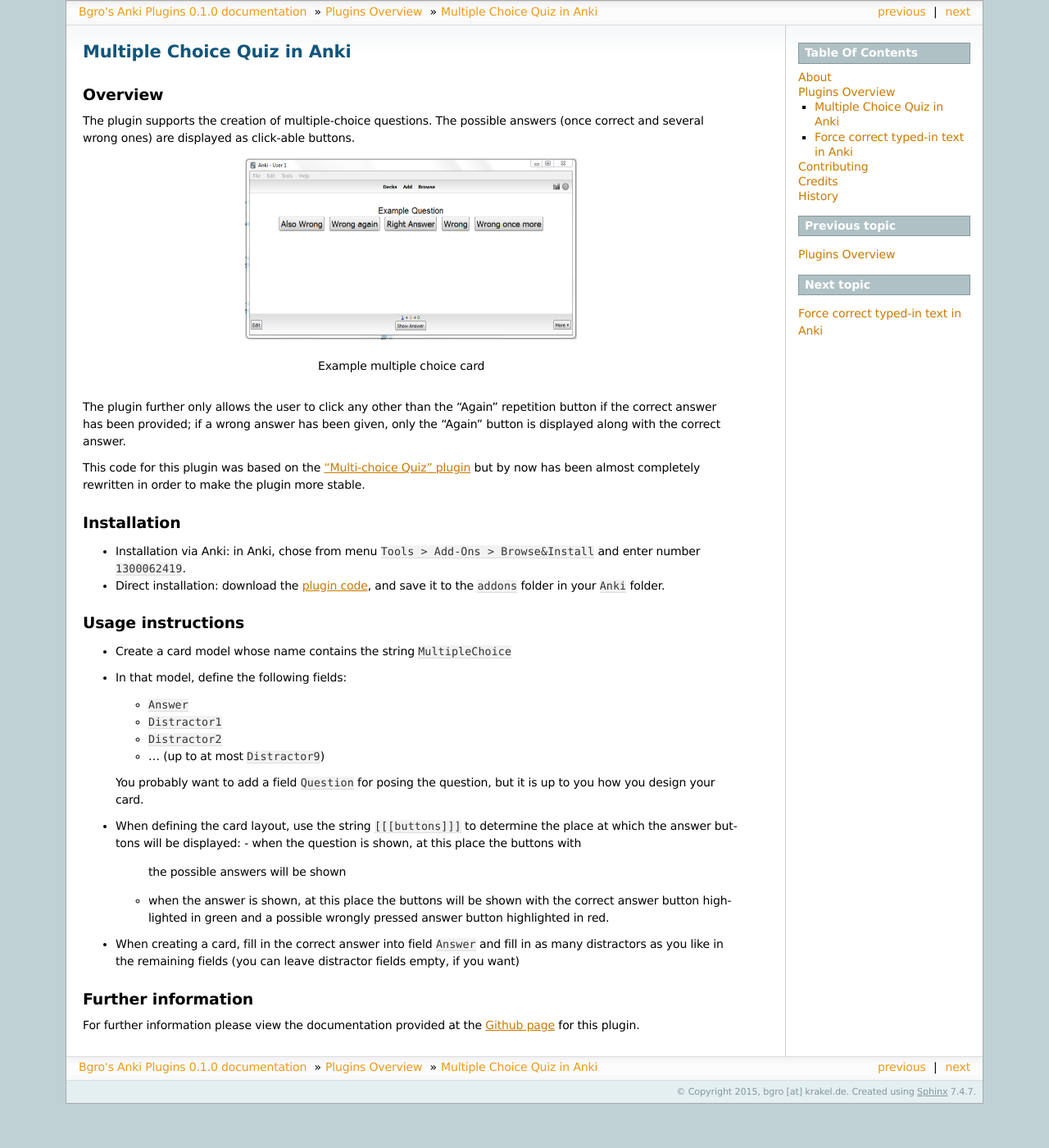
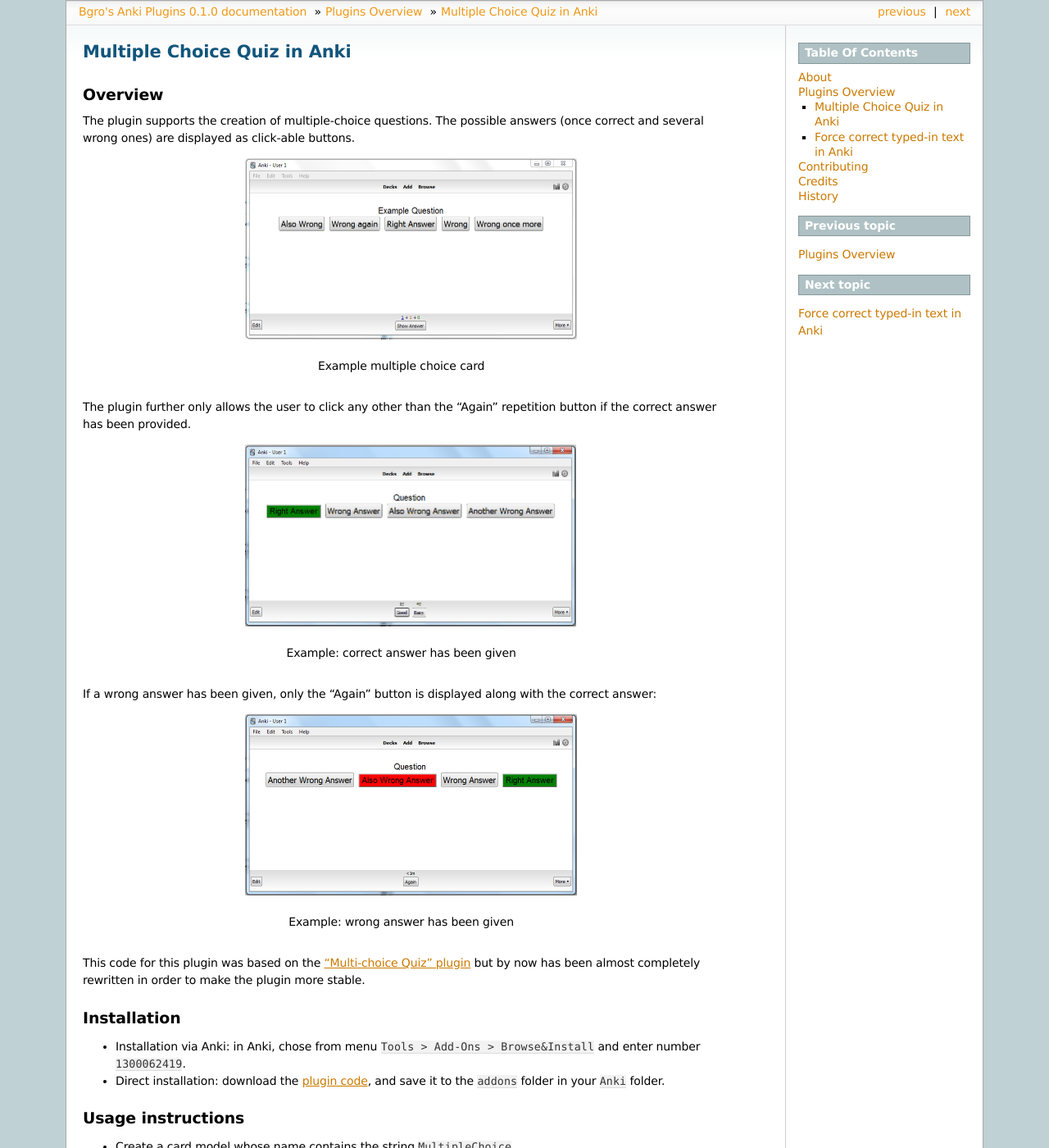
Before and after one commit to bgro/anki-plugins, a Sphinx documentation site: the page built from docs/plugin_multiple_choice.rst, in a window 1280 px wide and 1400 px high. Shown: the whole window at 82% size. Built offline with Sphinx 7.4.7, drawn with Linux system fonts in a browser that asks for light colours.

Commit message:
Updating documentation

```diff
--- a/docs/plugin_multiple_choice.rst
+++ b/docs/plugin_multiple_choice.rst
@@ -15,9 +15,23 @@ buttons.
 
 
 The plugin further only allows the user to click any other than the
-"Again" repetition button if the correct answer has been provided; if
+"Again" repetition button if the correct answer has been provided.
+
+.. figure:: images/multiple_choice_example_right_answer.png
+   :scale: 50 %
+
+   Example: correct answer has been given
+
+
+If
 a wrong answer has been given, only the "Again" button is displayed
-along with the correct answer.
+along with the correct answer:
+
+.. figure:: images/multiple_choice_example_wrong_answer.png
+   :scale: 50 %
+
+   Example: wrong answer has been given
+
 
 This code for this plugin was based on the `"Multi-choice Quiz" plugin`_ but
 by now has been almost completely rewritten in order to make the plugin
@@ -61,14 +75,4 @@ Usage instructions
   and fill in as many distractors as you like in the remaining fields
   (you can leave distractor fields empty, if you want)
 
-
-Further information
--------------------
-
-For further information please view the documentation provided
-at the `Github page`_ for this plugin.
-
-.. _Github page: http://bgro.github.io/anki-plugins/plugin_multiple_choice.html
-
-
 .. _"Multi-choice Quiz" plugin: https://ankiweb.net/shared/info/4016858745
```
